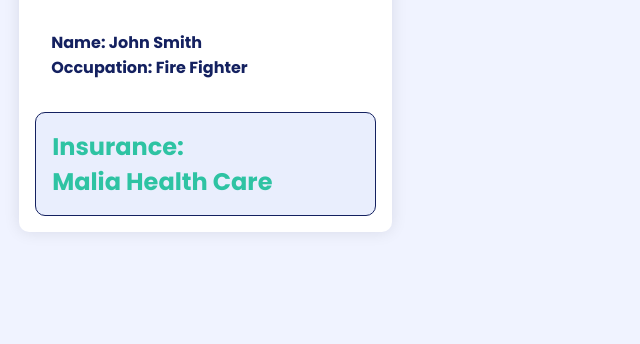
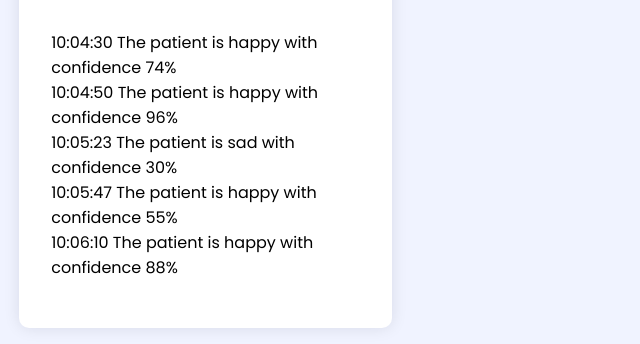
Before and after one commit to hcp-uw/how-are-you-really, a Flask app: page / in a window 1280 px wide. Shown: the part 954-1298 px from the top of the page, without its empty margins (0-640 px from the left). Before the commit the page ends 1186 px from the top, so only its background shows below. Run offline with Flask 2, Linux system fonts and the light colour scheme; some libraries are stand-ins or nearby versions.

Commit message:
Example for logging

```diff
--- a/templates/index.html
+++ b/templates/index.html
@@ -146,12 +146,11 @@
                             <div class="rev-content">
                                 <img src="./youtubelogo.jpg" alt="">
                                 <div class="rev-info">
-                                    <h4>Name: John Smith</h4>
-                                    <h4>Occupation: Fire Fighter</h4>
-                                </div>
-                                <div class="rev-sum">
-                                    <h1>Insurance:</h1>
-                                    <h1>Malia Health Care</h1>
+                                    <p>10:04:30 The patient is happy with confidence 74% </p>
+                                    <p>10:04:50 The patient is happy with confidence 96% </p>
+                                    <p>10:05:23 The patient is sad with confidence 30% </p>
+                                    <p>10:05:47 The patient is happy with confidence 55% </p>
+                                    <p>10:06:10 The patient is happy with confidence 88% </p>
                                 </div>
                             </div>
                         </div><div class="graph-card">
```
